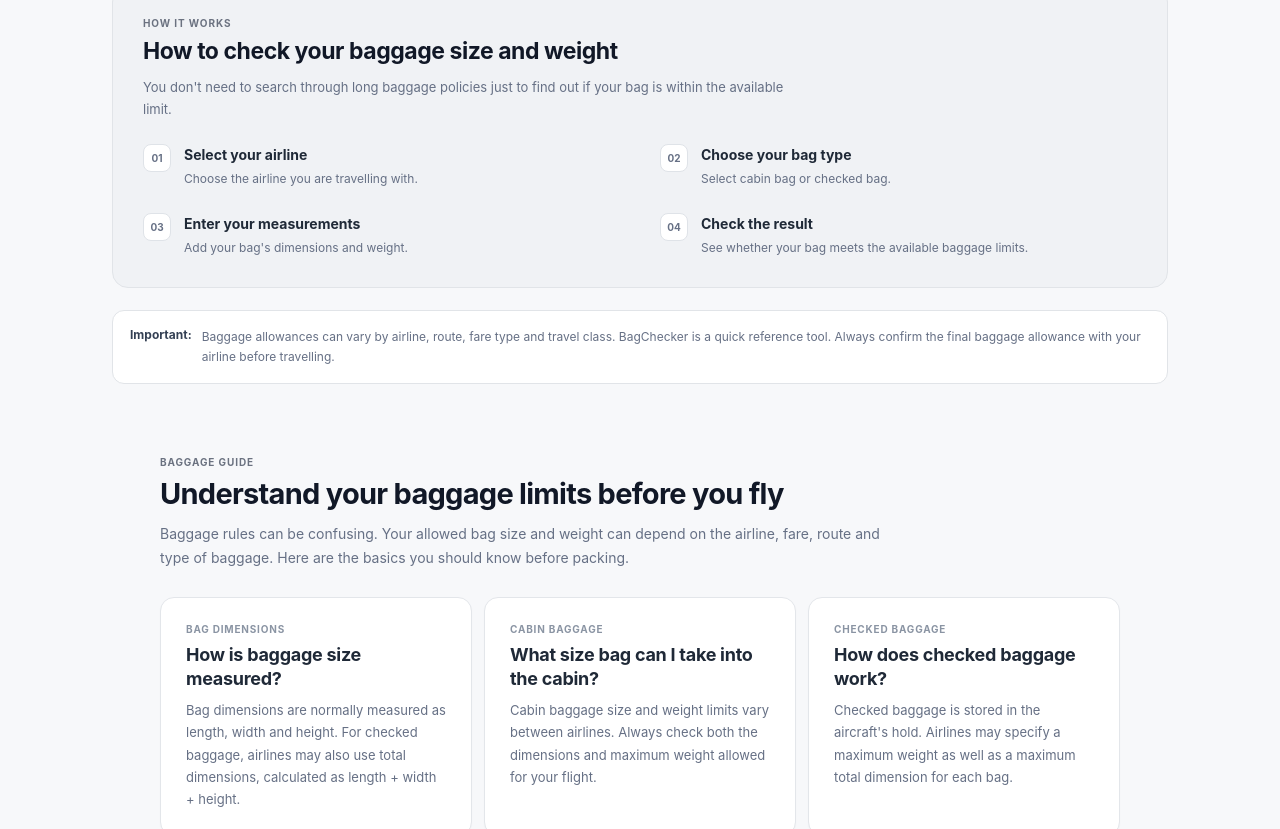
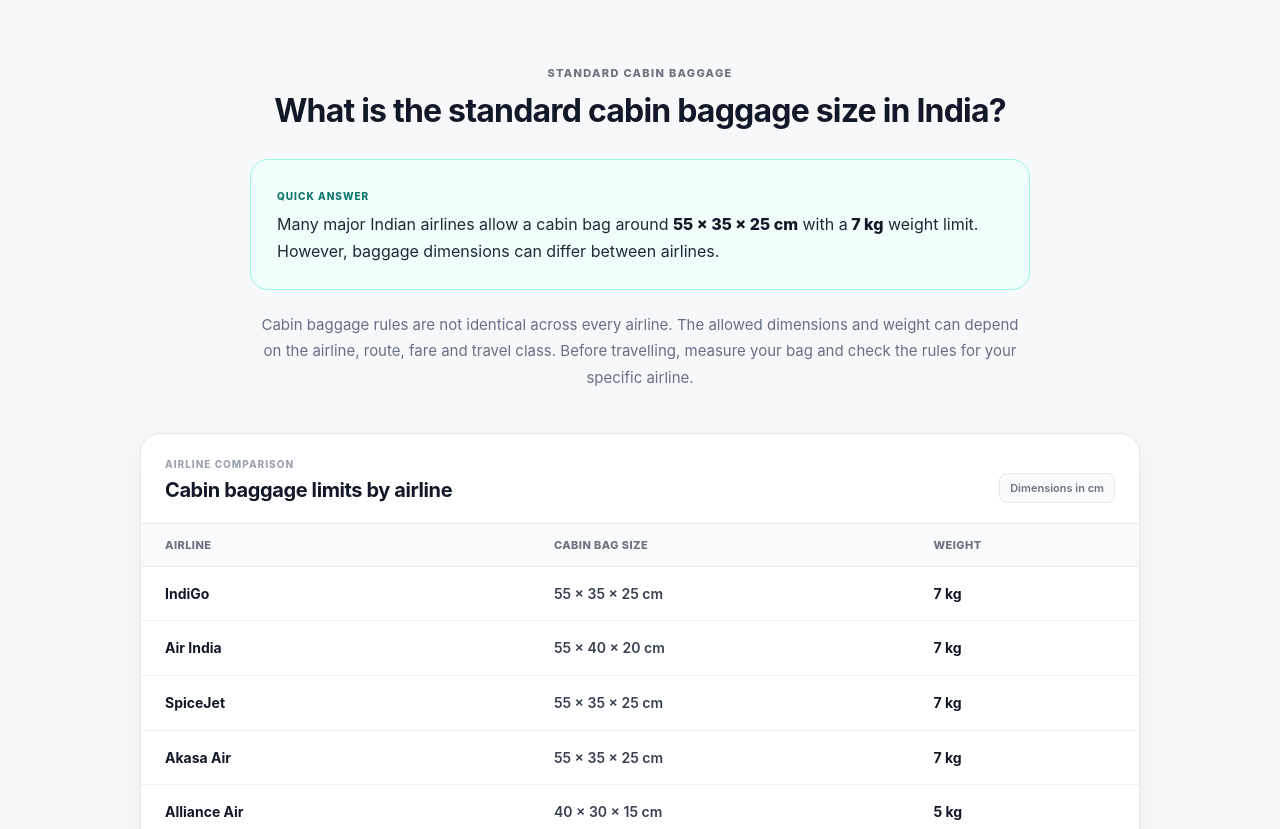
Before and after one commit to Kedar-Dev25/Bag-Checker, a React (Vite) app: page / in a window 1280 px wide. Shown: the part 851-1680 px from the top of the page. Built offline with nearby package versions, Linux system fonts and the light colour scheme.

Commit message:
Improve BagChecker UI, SEO and baggage content

```diff
--- a/src/App.css
+++ b/src/App.css
@@ -1573,17 +1573,33 @@
     font-size: 13px;
   }
 
-
-  /* How */
+/* =========================================
+   HOW IT WORKS — DESKTOP
+========================================= */
 
 .seo-how {
+  width: 100%;
+  max-width: 960px;
+
+  margin: 70px auto 0;
+
   padding: 30px;
 
+  background: #f0f2f5;
+
+  border: 1px solid #e1e4e8;
   border-radius: 16px;
 }
 
+.seo-how-header {
+  margin-bottom: 24px;
+}
+
 .seo-how-header h2 {
+  margin: 0 0 9px;
+
   font-size: 23px;
+  line-height: 1.3;
 }
 
 .seo-steps {
@@ -1592,6 +1608,19 @@
   grid-template-columns: 1fr 1fr;
 
   gap: 25px 40px;
+}
+.seo-note {
+  width: 100%;
+  max-width: 960px;
+
+  margin: 70px auto 0;
+
+  padding: 25px;
+
+  background: #f0f2f5;
+
+  border: 1px solid #e1e4e8;
+  border-radius: 16px;
 }
 
 
@@ -1705,3 +1734,351 @@
     animation-duration: 0.01ms !important;
   }
 }
+
+
+
+
+
+
+
+
+
+
+
+
+/* =========================================================
+   HOMEPAGE STANDARD BAGGAGE INFORMATION
+   ========================================================= */
+
+.standard-baggage-section {
+  width: 100%;
+  max-width: 1000px;
+  margin: 80px auto 0;
+  padding: 0;
+}
+
+/* ---------- Header ---------- */
+
+.standard-baggage-header {
+  max-width: 820px;
+  margin: 0 auto 42px;
+  text-align: center;
+}
+
+.standard-baggage-eyebrow {
+  margin: 0 0 12px;
+  font-size: 11px;
+  font-weight: 800;
+  letter-spacing: 0.12em;
+  color: #6b7280;
+}
+
+.standard-baggage-header h2 {
+  margin: 0;
+  font-size: clamp(24px, 3vw, 32px);
+  line-height: 1.2;
+  letter-spacing: -0.025em;
+  font-weight: 750;
+  color: #111827;
+}
+
+/* ---------- Highlight Answer ---------- */
+
+.standard-answer {
+  margin: 28px auto 0;
+  max-width: 780px;
+  padding: 24px 26px;
+  text-align: left;
+
+  background: #f0fdfa;
+  border: 1px solid #99f6e4;
+  border-radius: 18px;
+}
+
+.standard-answer-label {
+  display: inline-flex;
+  align-items: center;
+
+  margin-bottom: 10px;
+
+  font-size: 10px;
+  line-height: 1;
+  font-weight: 800;
+  letter-spacing: 0.1em;
+
+  color: #0f766e;
+}
+
+.standard-answer p {
+  margin: 0;
+
+  font-size: 16px;
+  line-height: 1.7;
+  color: #1f2937;
+}
+
+.standard-answer strong {
+  font-weight: 800;
+  color: #111827;
+}
+
+/* ---------- Explanation ---------- */
+
+.standard-baggage-description {
+  max-width: 760px;
+  margin: 22px auto 0;
+
+  font-size: 15px;
+  line-height: 1.75;
+  color: #667085;
+}
+
+/* ---------- Comparison Box ---------- */
+
+.standard-table-wrapper {
+  overflow: hidden;
+
+  background: #ffffff;
+  border: 1px solid #e5e7eb;
+  border-radius: 20px;
+
+  box-shadow:
+    0 10px 30px rgba(17, 24, 39, 0.05);
+}
+
+/* ---------- Table Header ---------- */
+
+.standard-table-heading {
+  display: flex;
+  align-items: flex-end;
+  justify-content: space-between;
+  gap: 20px;
+
+  padding: 24px 24px 20px;
+
+  border-bottom: 1px solid #e5e7eb;
+}
+
+.standard-table-label {
+  display: block;
+  margin-bottom: 7px;
+
+  font-size: 10px;
+  font-weight: 800;
+  letter-spacing: 0.1em;
+  color: #9ca3af;
+}
+
+.standard-table-heading h3 {
+  margin: 0;
+
+  font-size: 20px;
+  line-height: 1.3;
+  letter-spacing: -0.02em;
+  font-weight: 750;
+  color: #111827;
+}
+
+.standard-table-unit {
+  flex-shrink: 0;
+
+  padding: 7px 10px;
+
+  border: 1px solid #e5e7eb;
+  border-radius: 8px;
+
+  font-size: 11px;
+  font-weight: 600;
+  color: #6b7280;
+  background: #f9fafb;
+}
+
+/* ---------- Table ---------- */
+
+.standard-table-scroll {
+  width: 100%;
+  overflow-x: auto;
+  -webkit-overflow-scrolling: touch;
+}
+
+.standard-baggage-table {
+  width: 100%;
+  min-width: 560px;
+
+  border-collapse: collapse;
+  text-align: left;
+}
+
+.standard-baggage-table th {
+  padding: 14px 24px;
+
+  background: #f8fafc;
+
+  border-bottom: 1px solid #e5e7eb;
+
+  font-size: 11px;
+  font-weight: 800;
+  letter-spacing: 0.04em;
+  text-transform: uppercase;
+
+  color: #6b7280;
+}
+
+.standard-baggage-table td {
+  padding: 17px 24px;
+
+  border-bottom: 1px solid #eef0f3;
+
+  font-size: 14px;
+  line-height: 1.4;
+
+  color: #374151;
+}
+
+.standard-baggage-table tbody tr:last-child td {
+  border-bottom: none;
+}
+
+.standard-baggage-table tbody tr {
+  transition: background 0.15s ease;
+}
+
+.standard-baggage-table tbody tr:hover {
+  background: #fafafa;
+}
+
+.standard-baggage-table td:first-child {
+  font-weight: 700;
+  color: #111827;
+}
+
+.standard-baggage-table td:first-child a {
+  color: inherit;
+  text-decoration: none;
+}
+
+.standard-baggage-table td:first-child a:hover {
+  text-decoration: underline;
+}
+
+.standard-baggage-table td:nth-child(2) {
+  font-weight: 600;
+  color: #374151;
+}
+
+.standard-baggage-table td:nth-child(3) {
+  font-weight: 700;
+  color: #111827;
+}
+
+/* ---------- Table Note ---------- */
+
+.standard-table-note {
+  margin: 0;
+  padding: 18px 24px;
+
+  border-top: 1px solid #e5e7eb;
+
+  font-size: 12px;
+  line-height: 1.6;
+  color: #7a8494;
+}
+
+/* =========================================================
+   MOBILE
+   ========================================================= */
+
+@media (max-width: 600px) {
+
+  .standard-baggage-section {
+    margin-top: 60px;
+  }
+
+  .standard-baggage-header {
+    margin-bottom: 30px;
+    text-align: left;
+  }
+
+  .standard-baggage-eyebrow {
+    margin-bottom: 10px;
+  }
+
+  .standard-baggage-header h2 {
+    font-size: 30px;
+    line-height: 1.13;
+  }
+
+  .standard-answer {
+    margin-top: 22px;
+    padding: 20px;
+    border-radius: 16px;
+  }
+
+  .standard-answer p {
+    font-size: 15px;
+    line-height: 1.65;
+  }
+
+  .standard-baggage-description {
+    margin-top: 18px;
+    font-size: 14px;
+    line-height: 1.7;
+  }
+
+  .standard-table-wrapper {
+    border-radius: 16px;
+  }
+
+  .standard-table-heading {
+    align-items: flex-start;
+    flex-direction: column;
+    gap: 12px;
+
+    padding: 20px;
+  }
+
+  .standard-table-heading h3 {
+    font-size: 18px;
+  }
+
+  .standard-table-unit {
+    font-size: 10px;
+  }
+
+  .standard-baggage-table {
+    min-width: 500px;
+  }
+
+  .standard-baggage-table th {
+    padding: 12px 18px;
+    font-size: 10px;
+  }
+
+  .standard-baggage-table td {
+    padding: 15px 18px;
+    font-size: 13px;
+  }
+
+  .standard-table-note {
+    padding: 16px 18px;
+    font-size: 11px;
+  }
+}
+
+/* ---------- Very Small Phones ---------- */
+
+@media (max-width: 380px) {
+
+  .standard-baggage-header h2 {
+    font-size: 27px;
+  }
+
+  .standard-answer {
+    padding: 18px;
+  }
+
+  .standard-answer p {
+    font-size: 14px;
+  }
+
+}
--- a/src/App.jsx
+++ b/src/App.jsx
@@ -1,4 +1,4 @@
-import { useEffect, useState } from "react";
+import { useEffect, useRef, useState } from "react";
 import { useNavigate, useParams } from "react-router-dom";
 import airlines from "./data/data";
 import "./App.css";
@@ -13,7 +13,7 @@
   const [height, setHeight] = useState("");
   const [weight, setWeight] = useState("");
   const [result, setResult] = useState(null);
-
+  const resultRef = useRef(null);
   /*
     If URL contains an airline like /indigo,
     automatically select that airline.
@@ -179,7 +179,18 @@
   const selectedAirline = airlines.find(
     (item) => item.id === airline
   );
+  useEffect(() => {
+  if (!result) return;
 
+  const timer = setTimeout(() => {
+    resultRef.current?.scrollIntoView({
+      behavior: "smooth",
+      block: "center",
+    });
+  }, 50);
+
+  return () => clearTimeout(timer);
+}, [result]);
   const handleCheckBag = () => {
     if (!bagtype || !length || !width || !height || !weight) {
       setResult({
@@ -543,6 +554,7 @@
           {/* Result */}
         {result && (
           <section
+            ref={resultRef}
             className={`result ${
               result.status === "allowed"
                 ? "result-success"
@@ -715,6 +727,125 @@
           Always check the airline's official policy before
           travelling.
         </p>
+
+{/* Homepage Standard Baggage Information */}
+{!airlineParam && (
+  <section className="standard-baggage-section">
+
+    <div className="standard-baggage-header">
+
+      <p className="standard-baggage-eyebrow">
+        STANDARD CABIN BAGGAGE
+      </p>
+
+      <h2>
+        What is the standard cabin baggage size in India?
+      </h2>
+
+      <div className="standard-answer">
+
+        <span className="standard-answer-label">
+          QUICK ANSWER
+        </span>
+
+        <p>
+          Many major Indian airlines allow a cabin bag
+          around <strong>55 × 35 × 25 cm</strong> with a
+          <strong> 7 kg</strong> weight limit. However,
+          baggage dimensions can differ between airlines.
+        </p>
+
+      </div>
+
+      <p className="standard-baggage-description">
+        Cabin baggage rules are not identical across every
+        airline. The allowed dimensions and weight can depend
+        on the airline, route, fare and travel class. Before
+        travelling, measure your bag and check the rules for
+        your specific airline.
+      </p>
+
+    </div>
+
+
+    <div className="standard-table-wrapper">
+
+      <div className="standard-table-heading">
+
+        <div>
+          <span className="standard-table-label">
+            AIRLINE COMPARISON
+          </span>
+
+          <h3>
+            Cabin baggage limits by airline
+          </h3>
+        </div>
+
+        <span className="standard-table-unit">
+          Dimensions in cm
+        </span>
+
+      </div>
+
+
+      <div className="standard-table-scroll">
+
+        <table className="standard-baggage-table">
+
+          <thead>
+            <tr>
+              <th>Airline</th>
+              <th>Cabin bag size</th>
+              <th>Weight</th>
+            </tr>
+          </thead>
+
+          <tbody>
+
+            {airlines.map((item) => (
+              <tr key={item.id}>
+
+                <td>
+                  <a href={`/${item.id}`}>
+                    {item.name}
+                  </a>
+                </td>
+
+                <td>
+                  {item.cabin.length} ×{" "}
+                  {item.cabin.width} ×{" "}
+                  {item.cabin.height} cm
+                </td>
+
+                <td>
+                  {item.cabin.maxWeight} kg
+                </td>
+
+              </tr>
+            ))}
+
+          </tbody>
+
+        </table>
+
+      </div>
+
+
+      <p className="standard-table-note">
+        These limits are provided as a quick reference.
+        Airline rules can change and may vary by fare,
+        route or travel class. Always confirm the final
+        allowance with your airline.
+      </p>
+
+    </div>
+
+  </section>
+)}
+
+
+
 
 
     {airlineParam && (
```
Lines whose indentation alone changed are shown as unchanged.
